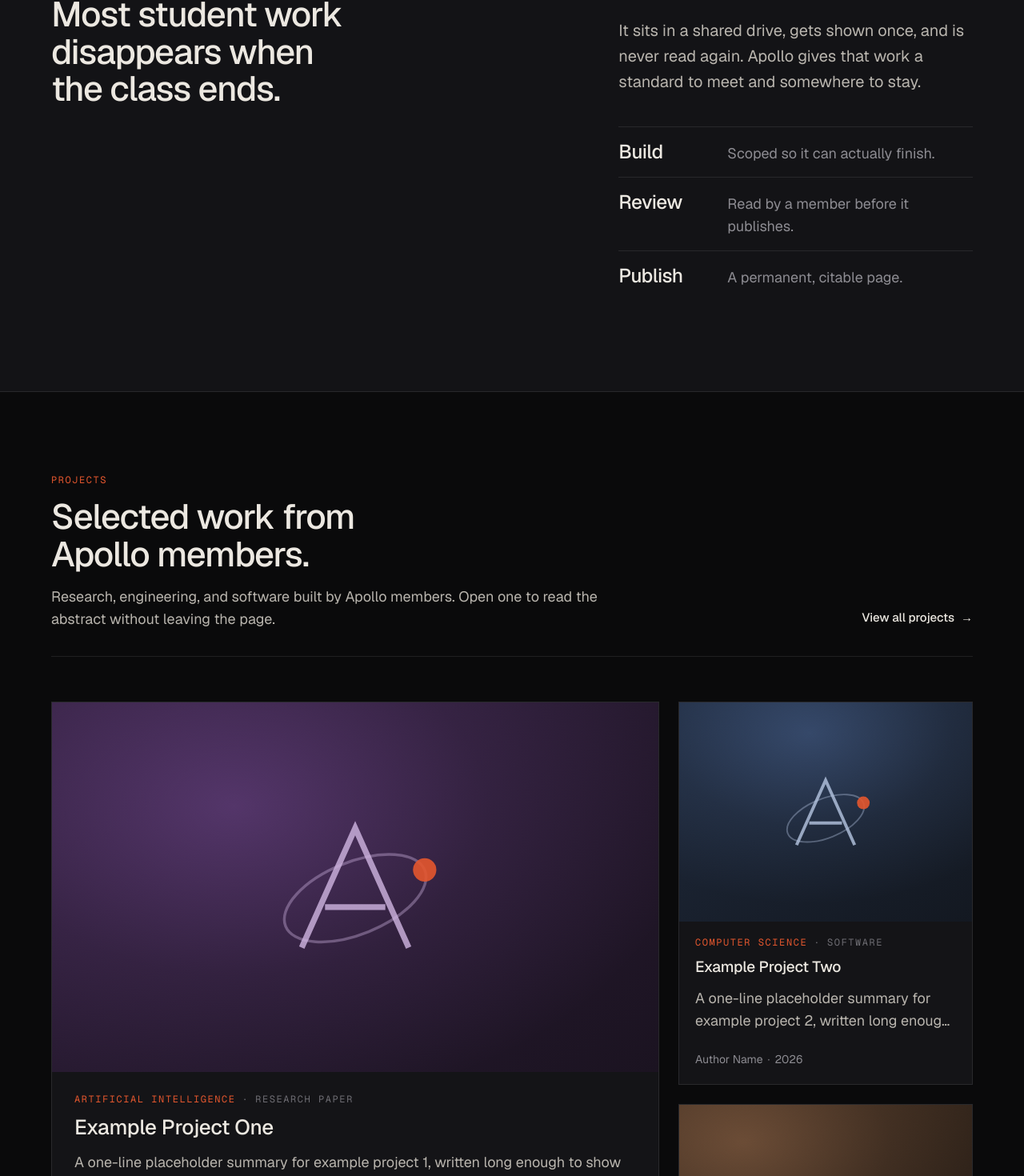
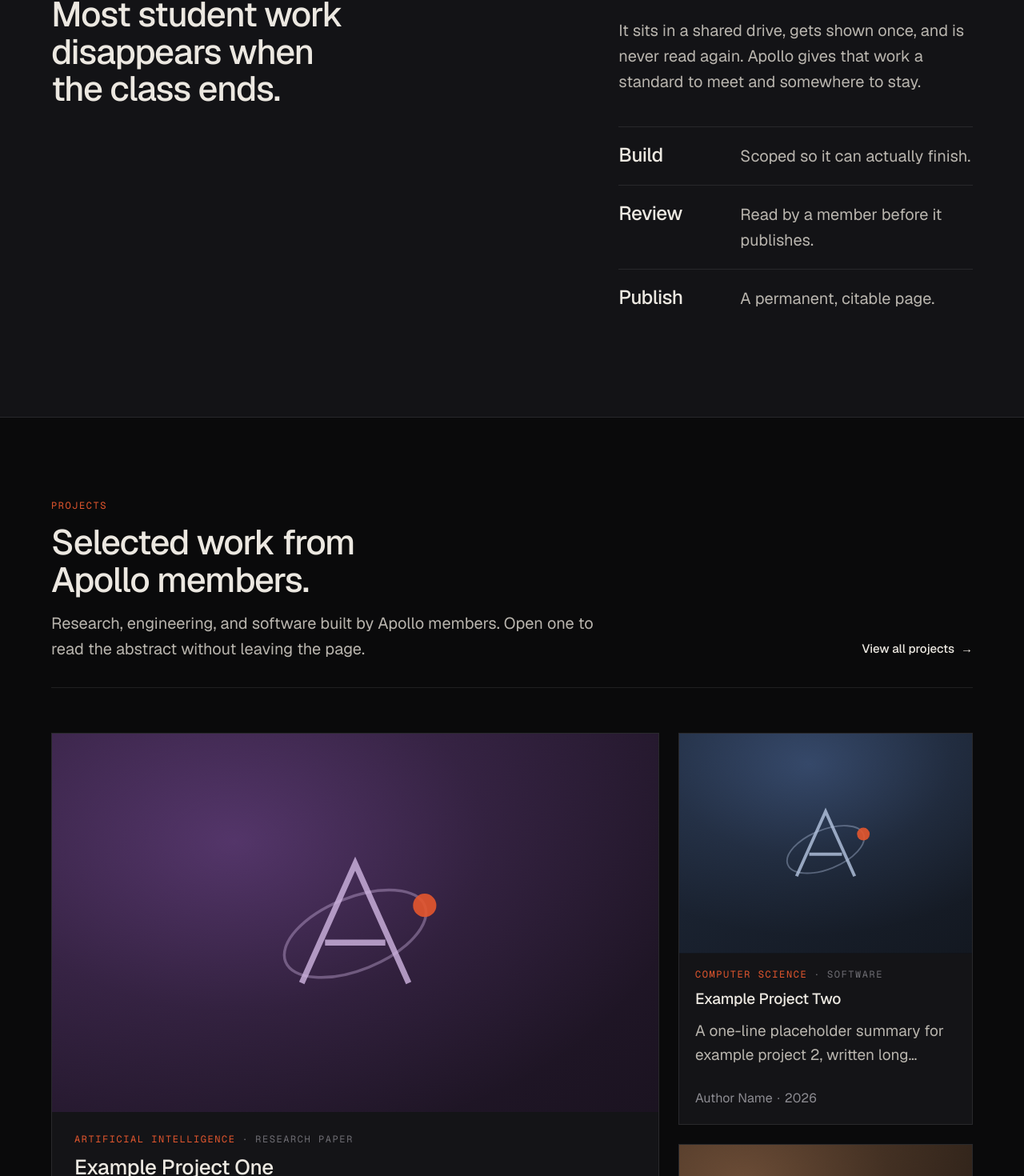
Before and after one commit to ashpai2009/apollo_labs, a Next.js app: page / in a window 1280 px wide. Shown: the part 1106-2576 px from the top of the page at 80% size. Built offline with nearby package versions, Linux system fonts and the light colour scheme; no server answers.

Commit message:
more UI changes

```diff
--- a/src/app/community/page.tsx
+++ b/src/app/community/page.tsx
@@ -100,7 +100,7 @@ export default function CommunityPage() {
                     <span className="mono-label text-faint md:col-span-2">
                       {item.cadence}
                     </span>
-                    <p className="t-body-sm max-w-[52ch] text-muted md:col-span-6">
+                    <p className="t-body-sm max-w-[52ch] text-paper-dim md:col-span-6">
                       {item.body}
                     </p>
                   </div>
--- a/src/app/globals.css
+++ b/src/app/globals.css
@@ -252,15 +252,16 @@ html[data-theme="light"] {
   /* Body inside cards and dense rows, where 20px would
      force awkward wrapping. Holds the 17px floor. */
   .t-body-sm {
-    font-size: 1.0625rem;
+    font-size: 1.125rem;
     line-height: 1.55;
   }
-  @media (min-width: 1280px) { .t-body-sm { font-size: 1.125rem; } }
+  @media (min-width: 1280px) { .t-body-sm { font-size: 1.1875rem; } }
 
-  /* Supporting metadata — 14px. Not for explanatory copy. */
+  /* Supporting detail — 16px. Sits below body but stays comfortably
+     readable; use .mono-label for true chrome-level metadata. */
   .t-meta {
-    font-size: 0.875rem;
-    line-height: 1.45;
+    font-size: 1rem;
+    line-height: 1.5;
   }
 
   /* Small uppercase technical label */
@@ -317,11 +318,14 @@ html[data-theme="light"] {
       transparent 68%
     );
   }
+  /* Light theme takes a soft violet instead of the signal orange, which
+     reads harsh against the warm off-white ground. */
   html[data-theme="light"] .pointer-glow {
     background: radial-gradient(
-      20rem 20rem at var(--gx, 50%) var(--gy, 50%),
-      color-mix(in srgb, var(--color-signal) 9%, transparent),
-      transparent 66%
+      21rem 21rem at var(--gx, 50%) var(--gy, 50%),
+      hsl(272 72% 62% / 0.16),
+      hsl(272 72% 62% / 0.05) 45%,
+      transparent 68%
     );
   }
   @media (prefers-reduced-motion: reduce), (pointer: coarse) {
--- a/src/components/about/TeamGrid.tsx
+++ b/src/components/about/TeamGrid.tsx
@@ -18,7 +18,7 @@ function MemberRow({ member, index }: { member: Member; index: number }) {
           <span className="t-sub">{member.name}</span>
         </div>
         <span className="mono-label text-faint sm:col-span-3">{member.role}</span>
-        <p className="t-body-sm max-w-[48ch] text-muted sm:col-span-4">
+        <p className="t-body-sm max-w-[46ch] text-paper-dim sm:col-span-4">
           {member.focus}
         </p>
       </div>
--- a/src/components/home/CommunitySection.tsx
+++ b/src/components/home/CommunitySection.tsx
@@ -10,7 +10,7 @@ export function CommunitySection() {
   return (
     <section className="gutter section">
       <div className="shell-wide grid gap-12 lg:grid-cols-12 lg:items-start lg:gap-16">
-        <div className="lg:col-span-6">
+        <div className="lg:col-span-5">
           <p className="mono-label text-signal-text">The Organization</p>
           <h2 className="t-section mt-5 max-w-[16ch] text-paper">
             Built and run by students.
@@ -22,20 +22,20 @@ export function CommunitySection() {
           </p>
         </div>
 
-        <ul className="grid gap-4 sm:grid-cols-2 lg:col-span-5 lg:col-start-8">
+        <ul className="grid gap-4 sm:grid-cols-2 lg:col-span-6 lg:col-start-7">
           {LINKS.map((link) => (
             <li key={link.href}>
               <Link
                 href={link.href}
                 className="group flex h-full flex-col gap-1.5 border border-hairline bg-card p-6 transition-colors duration-200 hover:border-hairline-strong"
               >
-                <span className="t-body-sm flex items-center gap-2 font-medium">
+                <span className="t-sub flex items-baseline gap-2 text-balance">
                   {link.label}
                   <span className="text-signal-text">
                     <Arrow />
                   </span>
                 </span>
-                <span className="t-meta text-muted">
+                <span className="t-body-sm text-muted">
                   {link.body}
                 </span>
               </Link>
--- a/src/components/home/Disciplines.tsx
+++ b/src/components/home/Disciplines.tsx
@@ -17,16 +17,16 @@ export function Disciplines() {
 
         <ul className="mt-14 grid gap-4 sm:grid-cols-2 lg:grid-cols-4">
           {DISCIPLINES.map((d) => (
-            <li key={d.name}>
+            <li key={d.name} className="flex">
               <Link
                 href={`/explore?discipline=${encodeURIComponent(d.name)}`}
-                className="group flex items-center justify-between gap-4 border border-hairline bg-card px-5 py-5 transition-colors duration-200 hover:border-signal/60"
+                className="group flex w-full items-center justify-between gap-4 border border-hairline bg-card px-5 py-6 transition-colors duration-200 hover:border-signal/60"
               >
                 <span className="flex items-center gap-3">
                   <span className="mono-label text-faint transition-colors duration-200 group-hover:text-signal-text">
                     {d.code}
                   </span>
-                  <span className="t-body-sm font-medium leading-tight">{d.name}</span>
+                  <span className="t-body font-medium leading-tight">{d.name}</span>
                 </span>
                 <span className="mono-label text-paper-dim">
                   {String(counts.get(d.name) ?? 0).padStart(2, "0")}
--- a/src/components/home/HowApolloWorks.tsx
+++ b/src/components/home/HowApolloWorks.tsx
@@ -17,7 +17,7 @@ export function HowApolloWorks() {
               From idea to publication.
             </h2>
           </div>
-          <p className="t-body-sm max-w-[38ch] text-muted lg:col-span-4 lg:col-start-9 lg:pb-2">
+          <p className="t-body max-w-[36ch] text-paper-dim lg:col-span-4 lg:col-start-9 lg:pb-2">
             Four stages. Every published project has been through all of them.
           </p>
         </header>
@@ -35,7 +35,7 @@ export function HowApolloWorks() {
               />
               <p className="mono-label text-signal-text lg:text-faint">{step.index}</p>
               <h3 className="t-sub mt-3">{step.title}</h3>
-              <p className="t-body-sm mt-3 max-w-[30ch] text-muted">{step.body}</p>
+              <p className="t-body-sm mt-3 max-w-[28ch] text-paper-dim">{step.body}</p>
             </li>
           ))}
         </ol>
--- a/src/components/home/MissionStrip.tsx
+++ b/src/components/home/MissionStrip.tsx
@@ -29,10 +29,10 @@ export function MissionStrip() {
             {PRINCIPLES.map((p) => (
               <div
                 key={p.term}
-                className="flex items-baseline gap-6 border-t border-hairline py-4"
+                className="flex items-baseline gap-6 border-t border-hairline py-5"
               >
-                <dt className="t-sub w-28 shrink-0 text-paper">{p.term}</dt>
-                <dd className="t-body-sm text-muted">{p.detail}</dd>
+                <dt className="t-sub w-32 shrink-0 text-paper">{p.term}</dt>
+                <dd className="t-body text-paper-dim">{p.detail}</dd>
               </div>
             ))}
           </dl>
--- a/src/components/projects/ProjectCard.tsx
+++ b/src/components/projects/ProjectCard.tsx
@@ -83,7 +83,7 @@ export function ProjectCard({
           {project.summary}
         </p>
 
-        <p className="t-meta mt-auto pt-3 text-muted">
+        <p className="t-meta mt-auto pt-4 text-muted">
           {authorLine(project)}
           <span aria-hidden="true" className="mx-1.5 text-faint">
             ·
--- a/src/components/ui/PageHeader.tsx
+++ b/src/components/ui/PageHeader.tsx
@@ -76,19 +76,17 @@ export function Prose({
           )}
 
           {children && (
-            <div className="t-body-sm mt-6 flex max-w-[52ch] flex-col gap-4 text-muted [&_strong]:font-medium [&_strong]:text-paper">
+            <div className="t-body mt-6 flex max-w-[54ch] flex-col gap-4 text-muted [&_strong]:font-medium [&_strong]:text-paper">
               {children}
             </div>
           )}
 
           {points && (
-            <dl className="mt-10 grid gap-x-10 gap-y-6 sm:grid-cols-2">
+            <dl className="mt-12 grid gap-x-12 gap-y-8 sm:grid-cols-2">
               {points.map((point) => (
                 <div key={point.term} className="border-t border-hairline pt-4">
-                  <dt className="t-body-sm font-medium text-paper">
-                    {point.term}
-                  </dt>
-                  <dd className="t-meta mt-2 max-w-[32ch] text-muted">
+                  <dt className="t-sub text-paper">{point.term}</dt>
+                  <dd className="t-body-sm mt-2.5 max-w-[34ch] text-muted">
                     {point.detail}
                   </dd>
                 </div>
--- a/src/components/ui/SectionHeading.tsx
+++ b/src/components/ui/SectionHeading.tsx
@@ -28,7 +28,7 @@ export function SectionHeading({
         <p className="mono-label text-signal-text">{label}</p>
         <h2 className="t-section max-w-[18ch] text-paper">{title}</h2>
         {lede && (
-          <p className="t-body-sm max-w-[58ch] text-paper-dim">{lede}</p>
+          <p className="t-body max-w-[54ch] text-paper-dim">{lede}</p>
         )}
       </div>
       {action && <div className="shrink-0 sm:pb-1">{action}</div>}
```
